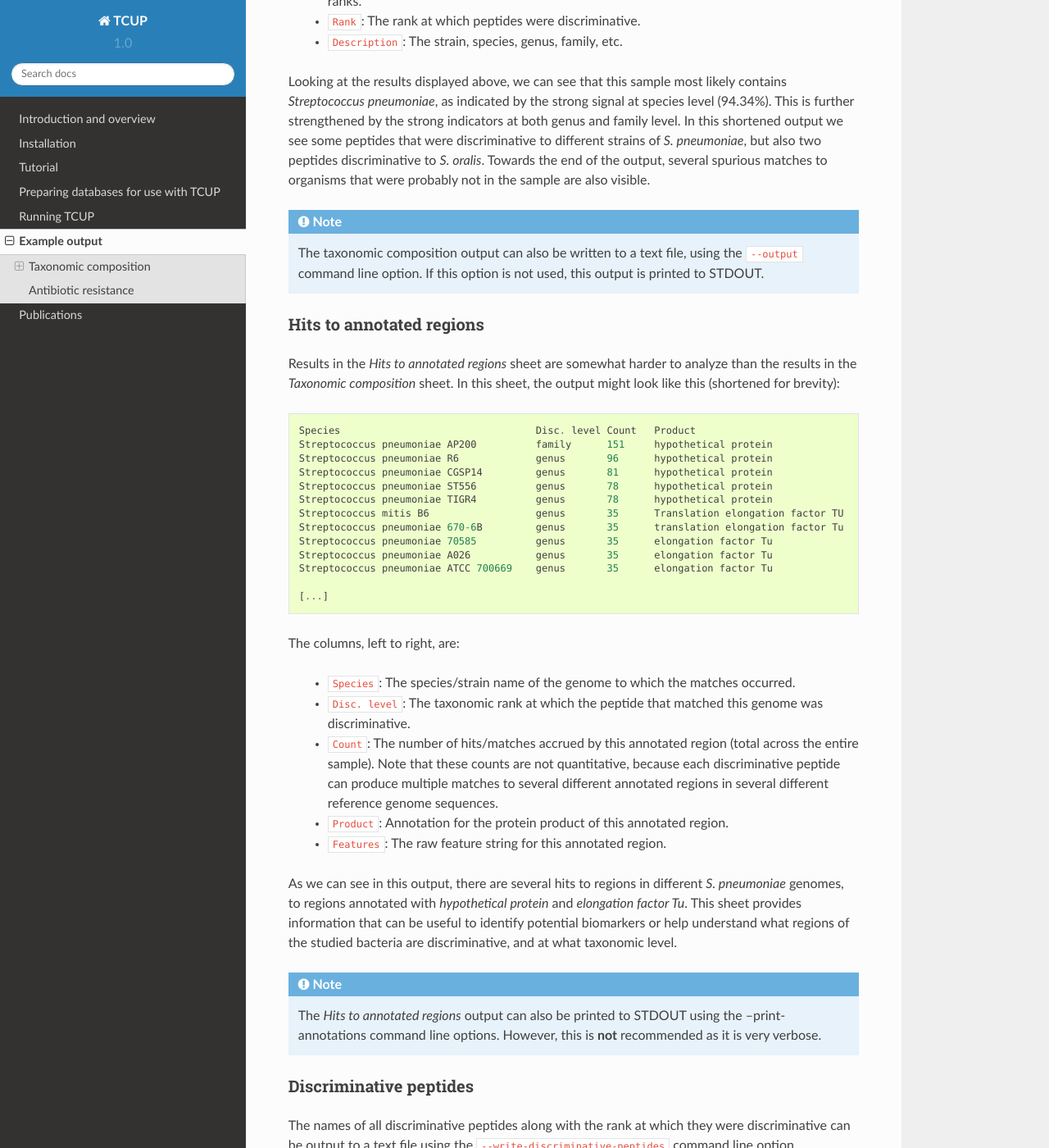
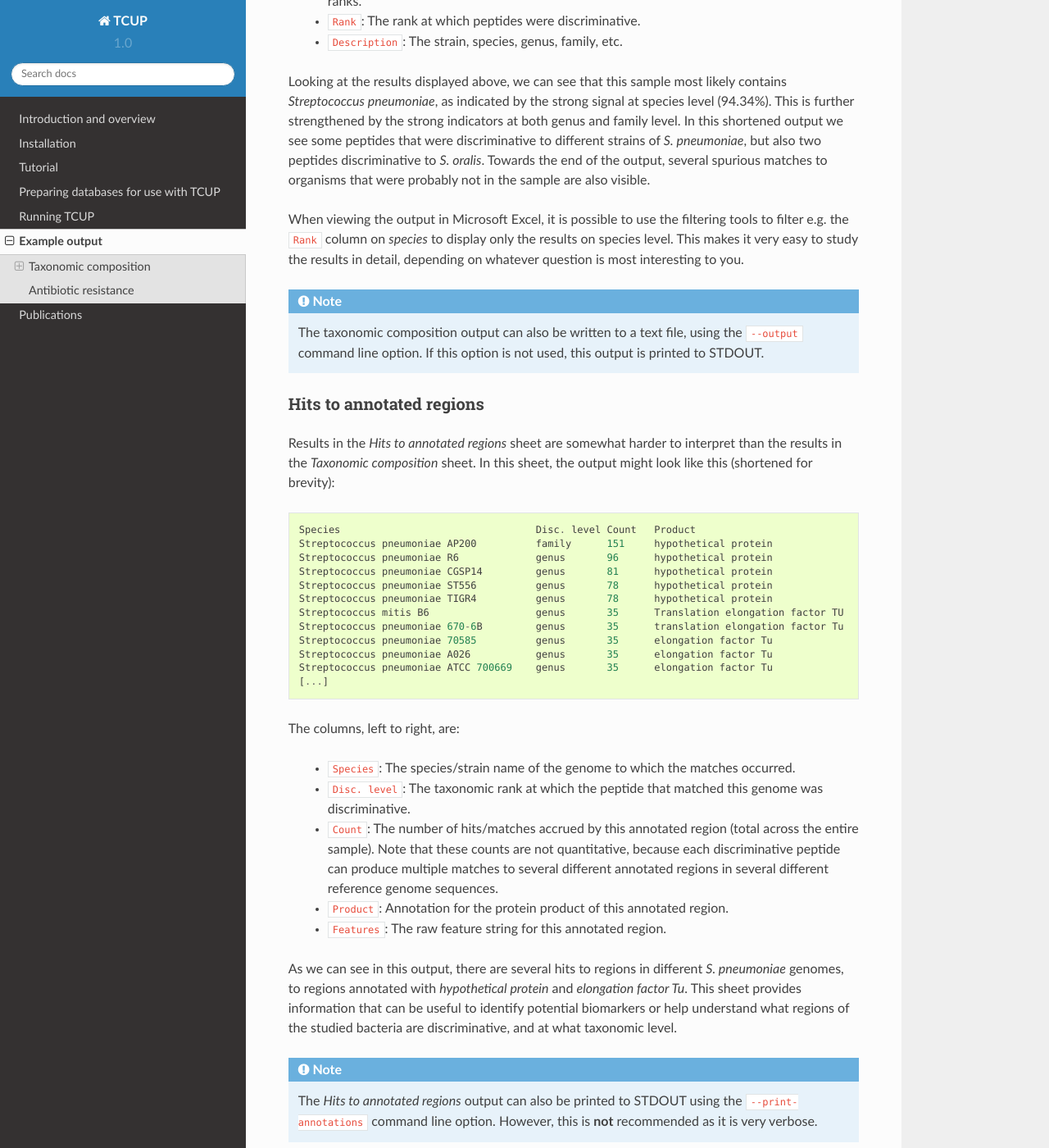
Before and after one commit to boulund/tcup, a Sphinx documentation site: the page built from docs/source/output.rst, in a window 1280 px wide and 1400 px high, scrolled down 1036 px. Shown: the whole window at 82% size. Built offline with Sphinx 7.4.7 and the Read the Docs theme 2.0.0, drawn with Linux system fonts in a browser that asks for light colours.

Commit message:
Updated documentation (output, running)

```diff
--- a/docs/source/output.rst
+++ b/docs/source/output.rst
@@ -54,6 +54,11 @@ peptides discriminative to *S. oralis*. Towards the end of the output, several
 spurious matches to organisms that were probably not in the sample are also
 visible.
 
+When viewing the output in Microsoft Excel, it is possible to use the filtering
+tools to filter e.g. the ``Rank`` column on *species* to display only the
+results on species level. This makes it very easy to study the results in
+detail, depending on whatever question is most interesting to you.
+
 .. note::
 
     The taxonomic composition output can also be written to a text file,
@@ -64,7 +69,7 @@ visible.
 Hits to annotated regions
 -------------------------
 Results in the *Hits to annotated regions* sheet are somewhat harder to
-analyze than the results in the *Taxonomic composition* sheet. In this
+interpret than the results in the *Taxonomic composition* sheet. In this
 sheet, the output might look like this (shortened for brevity)::
 
     Species                                 Disc. level Count   Product                             Features
@@ -78,7 +83,6 @@ sheet, the output might look like this (shortened for brevity)::
     Streptococcus pneumoniae 70585          genus       35      elongation factor Tu                ID=cds1437;Name=YP_002740757.1;Parent=gene1488;Note=EF-Tu%3B promotes GTP-dependent binding of aminoacyl-tRNA to the A-site of ribosomes during protein biosynthesis%3B when the tRNA anticodon matches the mRNA codon%2C GTP hydrolysis results%3B the inactive EF-Tu-GDP leaves the ribosome and release of GDP is promoted by elongation factor Ts%3B many prokaryotes have two copies of the gene encoding EF-Tu;Dbxref=Genbank:YP_002740757.1,GeneID:7684439;gbkey=CDS;product=elongation factor Tu;protein_id=YP_002740757.1;transl_table=11
     Streptococcus pneumoniae A026           genus       35      elongation factor Tu                ID=cds1209;Name=YP_008730608.1;Parent=gene1336;Note=EF-Tu%3B promotes GTP-dependent binding of aminoacyl-tRNA to the A-site of ribosomes during protein biosynthesis%3B when the tRNA anticodon matches the mRNA codon%2C GTP hydrolysis results%3B the inactive EF-Tu-GDP leaves the ribosome and release of GDP is promoted by elongation factor Ts%3B many prokaryotes have two copies of the gene encoding EF-Tu;Dbxref=Genbank:YP_008730608.1,GeneID:17439784;gbkey=CDS;gene=tuf;product=elongation factor Tu;protein_id=YP_008730608.1;transl_table=11
     Streptococcus pneumoniae ATCC 700669    genus       35      elongation factor Tu                ID=cds1258;Name=YP_002511360.1;Parent=gene1394;Note=EF-Tu%3B promotes GTP-dependent binding of aminoacyl-tRNA to the A-site of ribosomes during protein biosynthesis%3B when the tRNA anticodon matches the mRNA codon%2C GTP hydrolysis results%3B the inactive EF-Tu-GDP leaves the ribosome and release of GDP is promoted by elongation factor Ts%3B many prokaryotes have two copies of the gene encoding EF-Tu;Dbxref=Genbank:YP_002511360.1,GeneID:7329336;gbkey=CDS;product=elongation factor Tu;protein_id=YP_002511360.1;transl_table=11
-
     [...]
 
 The columns, left to right, are:
@@ -102,9 +106,9 @@ bacteria are discriminative, and at what taxonomic level.
 
 .. note::
 
-    The *Hits to annotated regions* output can also be printed to STDOUT
-    using the --print-annotations command line options. However, this is
-    **not** recommended as it is very verbose.
+    The *Hits to annotated regions* output can also be printed to STDOUT using
+    the ``--print-annotations`` command line option. However, this is **not**
+    recommended as it is very verbose.
 
 
 Discriminative peptides
```
Also changed, not shown: docs/source/running.rst (+4 -4 lines).
